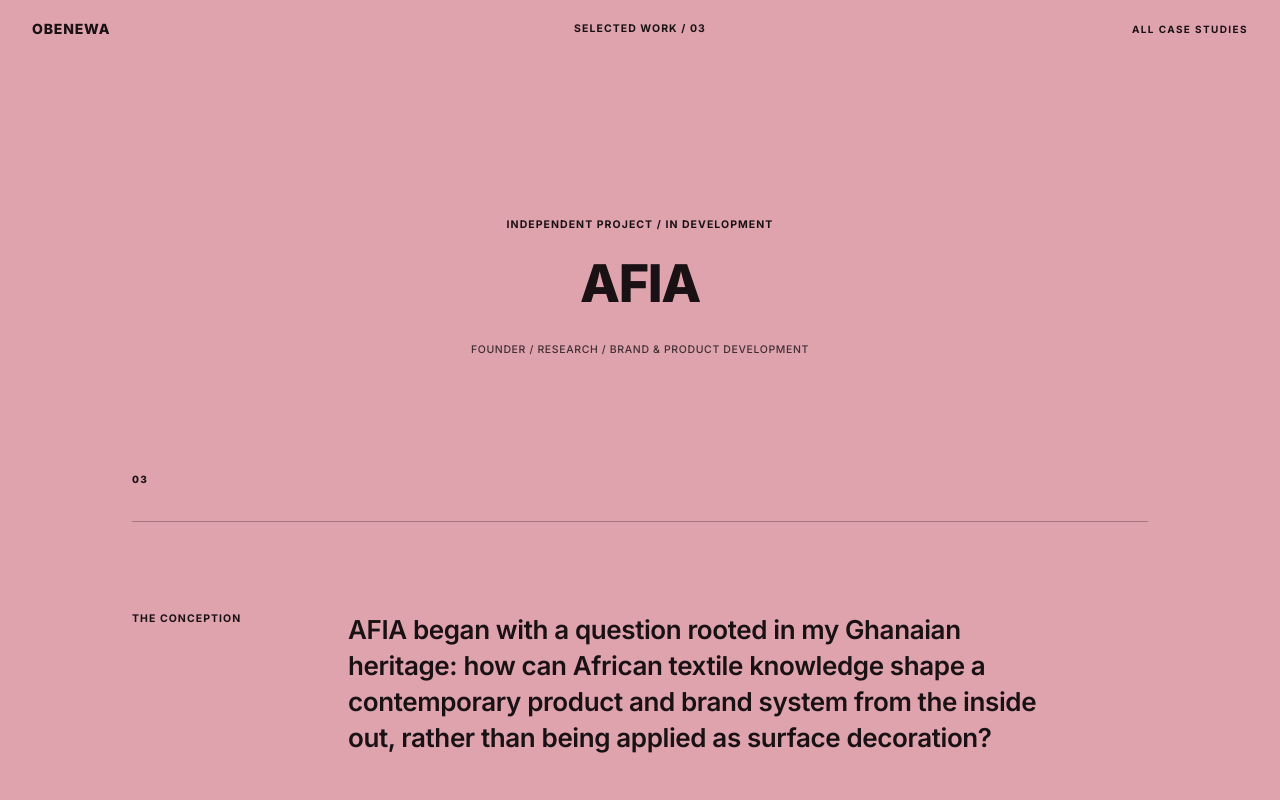
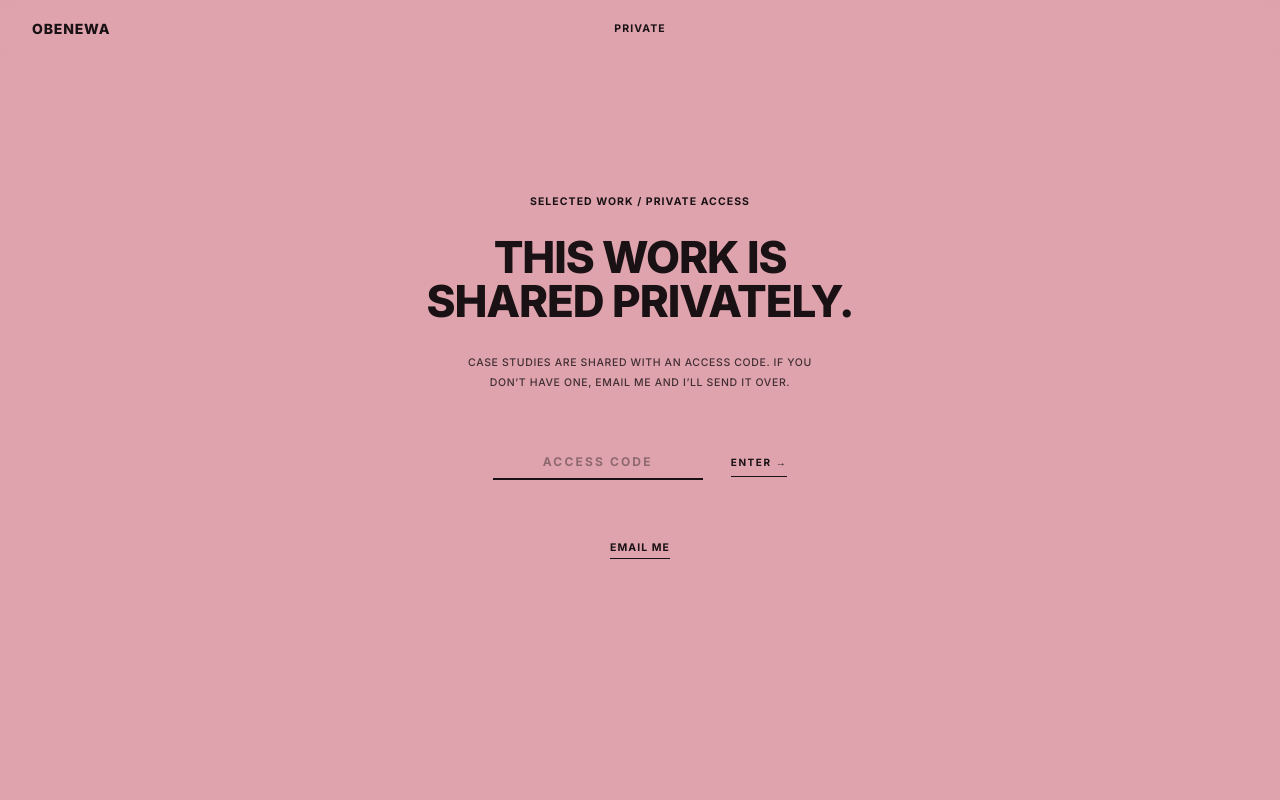
Before and after one commit to haba-create/oa, a Next.js app: page /work/afia in a window 1280 px wide. Shown: the top 800 px of the page. Built offline with nearby package versions, Linux system fonts and the light colour scheme; no server answers; a web font is replaced by a local one.

Commit message:
Gate case studies behind an access code

```diff
--- a/app/globals.css
+++ b/app/globals.css
@@ -142,6 +142,20 @@ footer { display: flex; justify-content: space-between; gap: 16px; padding: 22px
 .case-study-row:hover .case-study-row__view { color: var(--white); }
 .case-study-row__media--pending { display: grid; place-items: center; text-align: center; border: 1px solid rgba(25,17,20,.12); }
 .case-references { margin: 40px 0 90px; text-align: center; font-size: 9px; }
+.gate { min-height: calc(88svh - 64px); display: flex; flex-direction: column; justify-content: center; text-align: center; padding: 90px 0; }
+.gate > .caps { margin: 0 0 28px; }
+.gate h1 { margin: 0; font-size: clamp(28px,3.6vw,44px); }
+.gate__fine { max-width: 380px; margin: 30px auto 0; }
+.gate form { display: flex; justify-content: center; align-items: baseline; gap: 28px; flex-wrap: wrap; margin: 52px auto 0; }
+.gate input { appearance: none; background: transparent; border: 0; border-bottom: 1px solid var(--ink); border-radius: 0; padding: 9px 2px; width: 210px; font: inherit; font-size: 12px; font-weight: 700; letter-spacing: .3em; text-transform: uppercase; text-align: center; color: var(--ink); }
+.gate input::placeholder { color: rgba(25,17,20,.4); font-weight: 700; letter-spacing: .18em; }
+.gate input:focus { outline: none; box-shadow: 0 1px 0 var(--ink); }
+.gate button { appearance: none; border: 0; background: transparent; border-bottom: 1px solid var(--ink); padding: 9px 0 8px; font: inherit; font-size: 10px; font-weight: 700; letter-spacing: .16em; color: var(--ink); cursor: pointer; }
+.gate button:hover { color: var(--white); border-color: var(--white); }
+.gate button:focus-visible { outline: 2px solid var(--ink); outline-offset: 3px; }
+.gate input:focus-visible { outline: none; }
+.gate__error { margin: 30px 0 0; font-size: 9px; }
+.gate__contact { margin: 56px 0 0; }
 
 @media (max-width: 760px) {
   main { padding: 0 20px; }
--- /dev/null
+++ b/app/work/actions.ts
@@ -0,0 +1,26 @@
+"use server";
+
+import { cookies } from "next/headers";
+import { redirect } from "next/navigation";
+import { WORK_ACCESS_COOKIE } from "../../lib/work-access";
+
+const ACCESS_CODE = (process.env.WORK_ACCESS_CODE ?? "FRIDAY").toUpperCase();
+
+export async function unlockWork(formData: FormData) {
+  const code = String(formData.get("code") ?? "").trim().toUpperCase();
+  const from = String(formData.get("from") ?? "/work");
+  const safeFrom = from.startsWith("/work") && !from.startsWith("//") ? from : "/work";
+
+  if (code === ACCESS_CODE) {
+    (await cookies()).set(WORK_ACCESS_COOKIE, "granted", {
+      httpOnly: true,
+      sameSite: "lax",
+      secure: process.env.NODE_ENV === "production",
+      path: "/",
+      maxAge: 60 * 60 * 24 * 7,
+    });
+    redirect(safeFrom);
+  }
+
+  redirect(`${safeFrom}?access=denied`);
+}
--- a/app/work/afia/page.tsx
+++ b/app/work/afia/page.tsx
@@ -1,9 +1,14 @@
 import TextileSlideshow from "../../TextileSlideshow";
 import Image from "next/image";
 import ProjectPage from "../../../components/case-studies/ProjectPage";
+import AccessGate from "../../../components/work/AccessGate";
+import { hasWorkAccess } from "../../../lib/work-access";
 import { projects } from "../../../content/projects";
 
-export default function AfiaPage() {
+export default async function AfiaPage({ searchParams }: { searchParams: Promise<{ access?: string }> }) {
+  if (!(await hasWorkAccess())) {
+    return <AccessGate from="/work/afia" denied={(await searchParams).access === "denied"} />;
+  }
   const research = <>
         <div className="afia-research-intro">
           <p className="caps">THE RESEARCH FRAME</p>
--- /dev/null
+++ b/components/work/AccessGate.tsx
@@ -0,0 +1,30 @@
+import SiteHeader from "../site/SiteHeader";
+import { unlockWork } from "../../app/work/actions";
+
+type AccessGateProps = {
+  from: string;
+  denied?: boolean;
+};
+
+export default function AccessGate({ from, denied = false }: AccessGateProps) {
+  return (
+    <>
+      <SiteHeader context="PRIVATE" project hideAction />
+      <main>
+        <section className="gate">
+          <p className="caps">SELECTED WORK / PRIVATE ACCESS</p>
+          <h1 className="head">THIS WORK IS<br />SHARED PRIVATELY.</h1>
+          <p className="gate__fine fineprint">Case studies are shared with an access code. If you don&rsquo;t have one, email me and I&rsquo;ll send it over.</p>
+          <form action={unlockWork}>
+            <input type="hidden" name="from" value={from} />
+            <label className="sr-only" htmlFor="access-code">Access code</label>
+            <input id="access-code" name="code" type="password" placeholder="ACCESS CODE" autoComplete="off" autoFocus required />
+            <button type="submit">ENTER →</button>
+          </form>
+          {denied && <p className="gate__error caps" role="alert">THAT CODE DIDN&rsquo;T MATCH. TRY AGAIN, OR EMAIL ME FOR A NEW ONE.</p>}
+          <p className="gate__contact"><a className="back-link caps" href="mailto:obenewa@obenewa.co.uk">EMAIL ME</a></p>
+        </section>
+      </main>
+    </>
+  );
+}
--- /dev/null
+++ b/lib/work-access.ts
@@ -0,0 +1,7 @@
+import { cookies } from "next/headers";
+
+export const WORK_ACCESS_COOKIE = "work-access";
+
+export async function hasWorkAccess(): Promise<boolean> {
+  return (await cookies()).get(WORK_ACCESS_COOKIE)?.value === "granted";
+}
```
Also changed, not shown: app/work/creator-campaign/page.tsx (+6 -1 lines), app/work/haircare-ugc-campaign/page.tsx (+6 -1 lines), app/work/page.tsx (+7 -1 lines).
